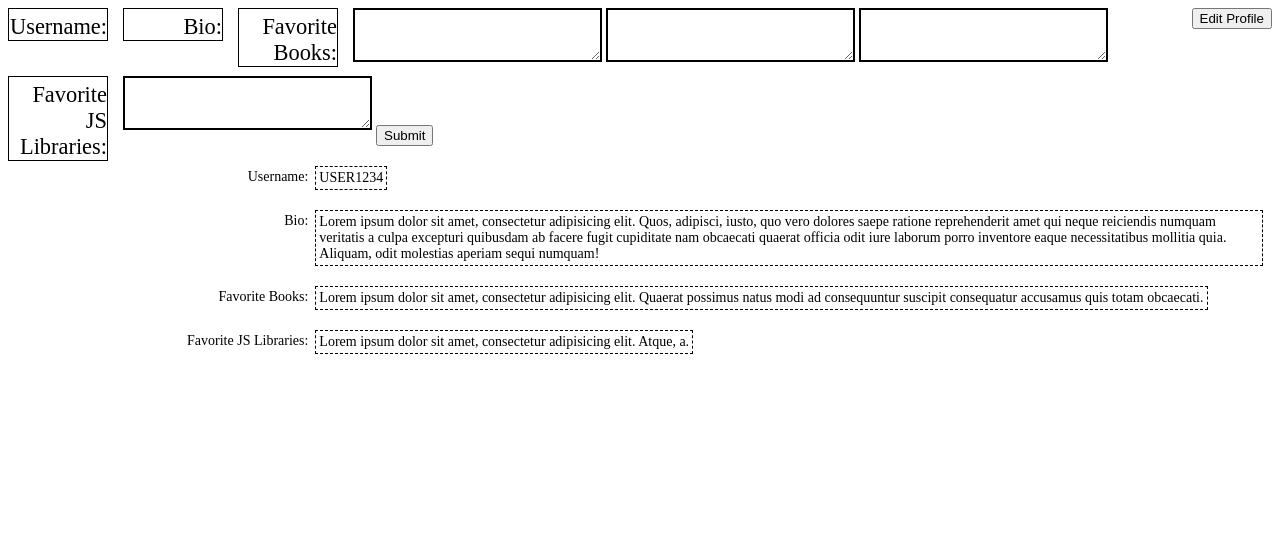
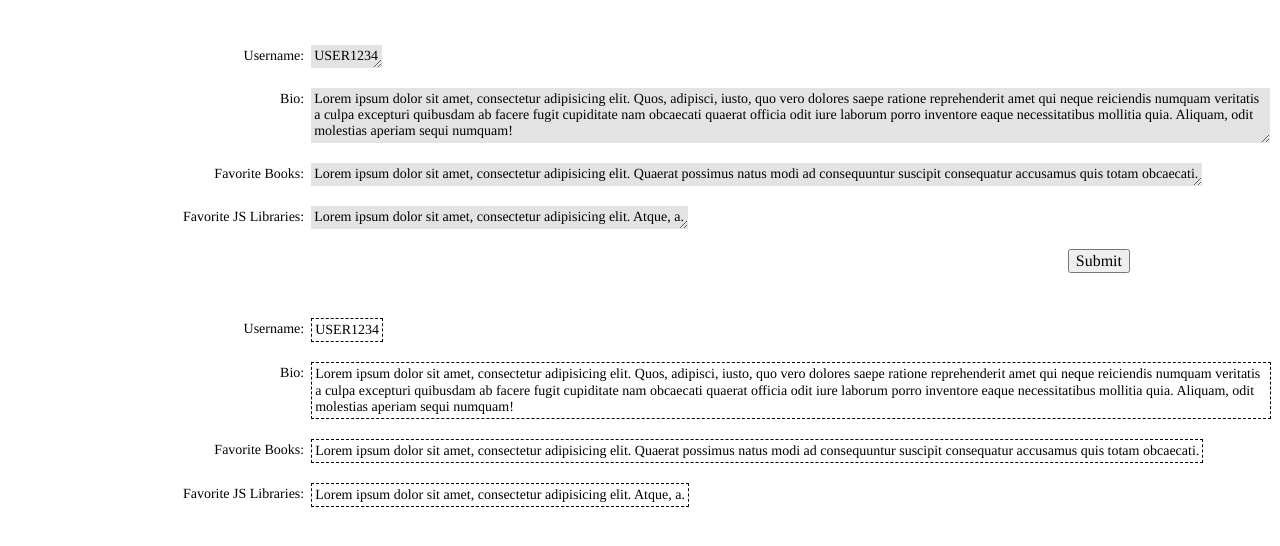
Before and after one commit to tejman/refactoru-JS11, a plain HTML site: page index.html in a window 1280 px wide. Both pictures are taken after a click on the button "Edit Profile". Drawn offline with nearby package versions, Linux system fonts and the light colour scheme.

Commit message:
final commit

```diff
--- a/index.html
+++ b/index.html
@@ -3,29 +3,37 @@
 <head>
   <meta charset="utf-8">
   <meta name="viewport" content="width=device-width, initial-scale=1">
+  <link rel="stylesheet" type="text/css" href="//cdnjs.cloudflare.com/ajax/libs/normalize/2.1.3/normalize.css">
   <link rel="stylesheet" type="text/css" href="main.css">
   <title>Demo</title>
 </head>
 <body>
 
-  <div class="editArea">
-    <button>Edit Profile</button>
+  <div class="container">
+    <button class="button" id="edit-button">Edit Profile</button>
 
-    <form>
+    <form class="editArea">
+      <div class="profItem">
+        <label for="username" class="itemName">Username: </label>
+        <textarea class="content-area" type="text" data-info-type="username"></textarea>
+      </div>
 
-      <label for="username">Username: </label>
-      <textarea type="text" name="username"></textarea>
+      <div class="profItem">
+        <label for="bio" class="itemName">Bio: </label>
+        <textarea class="content-area" type="text" data-info-type="bio"></textarea>
+      </div>
 
-      <label for="bio">Bio: </label>
-      <textarea type="text" name="bio"></textarea>
+      <div class="profItem">
+        <label for="favBooks" class="itemName">Favorite Books: </label>
+        <textarea class="content-area" type="text" data-info-type="favBooks"></textarea />
+      </div>
 
-      <label for="favBooks">Favorite Books: </label>
-      <textarea type="text" name="favBooks"></textarea />
+      <div class="profItem">
+        <label for="favLibs" class="itemName">Favorite JS Libraries: </label>
+        <textarea class="content-area" type="text" data-info-type="favLibs"></textarea>
+      </div>
 
-      <label for="favLibs">Favorite JS Libraries: </label>
-      <textarea type="text" name="favLibs"></textarea>
-
-      <input type="submit">
+      <input class="button" id="submit-button" type="submit">
 
     </form>
 
@@ -35,22 +43,22 @@
 
     <div class="profItem">
       <p class="itemName">Username: </p>
-      <p>USER1234</p>
+      <p data-info-type="username">USER1234</p>
     </div>
 
     <div class="profItem">
       <p class="itemName">Bio: </p>
-      <p>Lorem ipsum dolor sit amet, consectetur adipisicing elit. Quos, adipisci, iusto, quo vero dolores saepe ratione reprehenderit amet qui neque reiciendis numquam veritatis a culpa excepturi quibusdam ab facere fugit cupiditate nam obcaecati quaerat officia odit iure laborum porro inventore eaque necessitatibus mollitia quia. Aliquam, odit molestias aperiam sequi numquam!</p>
+      <p data-info-type="bio">Lorem ipsum dolor sit amet, consectetur adipisicing elit. Quos, adipisci, iusto, quo vero dolores saepe ratione reprehenderit amet qui neque reiciendis numquam veritatis a culpa excepturi quibusdam ab facere fugit cupiditate nam obcaecati quaerat officia odit iure laborum porro inventore eaque necessitatibus mollitia quia. Aliquam, odit molestias aperiam sequi numquam!</p>
     </div>
 
     <div class="profItem">
       <p class="itemName">Favorite Books: </p>
-      <p>Lorem ipsum dolor sit amet, consectetur adipisicing elit. Quaerat possimus natus modi ad consequuntur suscipit consequatur accusamus quis totam obcaecati.</p>
+      <p data-info-type="favBooks">Lorem ipsum dolor sit amet, consectetur adipisicing elit. Quaerat possimus natus modi ad consequuntur suscipit consequatur accusamus quis totam obcaecati.</p>
     </div>
 
     <div class="profItem">
       <p class="itemName">Favorite JS Libraries: </p>
-      <p>Lorem ipsum dolor sit amet, consectetur adipisicing elit. Atque, a.</p>
+      <p data-info-type="favBooks">Lorem ipsum dolor sit amet, consectetur adipisicing elit. Atque, a.</p>
     </div>
 
   </div>
--- a/main.css
+++ b/main.css
@@ -2,14 +2,16 @@
   -webkit-box-sizing: border-box;
   -moz-box-sizing: border-box;
   box-sizing: border-box;
+  font-family: Times;
 }
 
-.profItem {
+.profItem, .editArea {
   max-width: 100%;
   margin: 20px 0;
+  clear: both;
 }
 
-.profItem p {
+.profItem p, .profItem label, .profItem textarea {
   max-width: 75%;
   height: auto;
   display: inline-block;
@@ -28,29 +30,24 @@
 }
 
 .container {
-  margin-top: 20px;
+  padding-top: 25px;
+  overflow: hidden;
 }
 
-
-
-.editArea button {
+.button {
   float: right;
+  margin-right: 150px;
 }
 
-.editArea textarea {
-  padding: 5px;
-  font-size: 1.4em;
-  margin: 0px 0px 10px 0px;
-  border: 2px solid black;
+.editArea {
+  display: none;
 }
 
+.editArea .content-area{
+  background-color: rgba(200, 200, 200, .5);
+  border: none;
+}
 
-label {
-  float: left;
-  text-align: right;
-  margin-right: 15px;
-  width: 100px;
-  padding-top: 5px;
-  font-size: 1.4em;
-  border: 1px solid black;
+.content-area.editing {
+  background-color: rgba(200, 0, 0, .2);
 }
--- a/main.js
+++ b/main.js
@@ -1,5 +1,58 @@
-$(function() {
+$(document).ready(function() {
 
+
+  var submitData = function(e) {
+
+    var currentInfo = $(".container p[data-info-type]");
+    var newInfo = $(".container textarea[data-info-type]");
+
+    for(var i=0; i<newInfo.length && newInfo.length===currentInfo.length; i++) {
+      $(currentInfo[i]).text($(newInfo[i]).val());
+    };
+
+  };
+
+  var copyOldData = function() {
+    var currentInfo = $(".container p[data-info-type]");
+    var editableInfo = $(".container textarea[data-info-type]");
+
+    for(var i=0; i<currentInfo.length && currentInfo.length===editableInfo.length; i++) {
+      $(editableInfo[i]).val($(currentInfo[i]).text());
+      $(editableInfo[i]).css("height", $(currentInfo[i]).height()+7);
+      $(editableInfo[i]).css("width", $(currentInfo[i]).width()+7);
+    };
+  };
+
+  var toggleFocus = function(element) {
+
+    if($(element).attr("class")==="content-area"){
+      $(element).addClass("editing");
+    }
+    else {
+      $(element).removeClass("editing");
+    }
+  };
+
+  $("#edit-button").on("click", function() {
+    copyOldData();
+    $(".editArea").toggle();
+    $(this).toggle();
+  });
+
+  $("#submit-button").on("click", function(e) {
+    e.preventDefault();
+    submitData();
+    $(".editArea").toggle();
+    $("#edit-button").toggle();
+  });
+
+  $("textarea").on("focus", function() {
+    toggleFocus(this);
+  });
+
+  $("textarea").on("blur", function() {
+    toggleFocus(this);
+  });
 
 
 });
```
